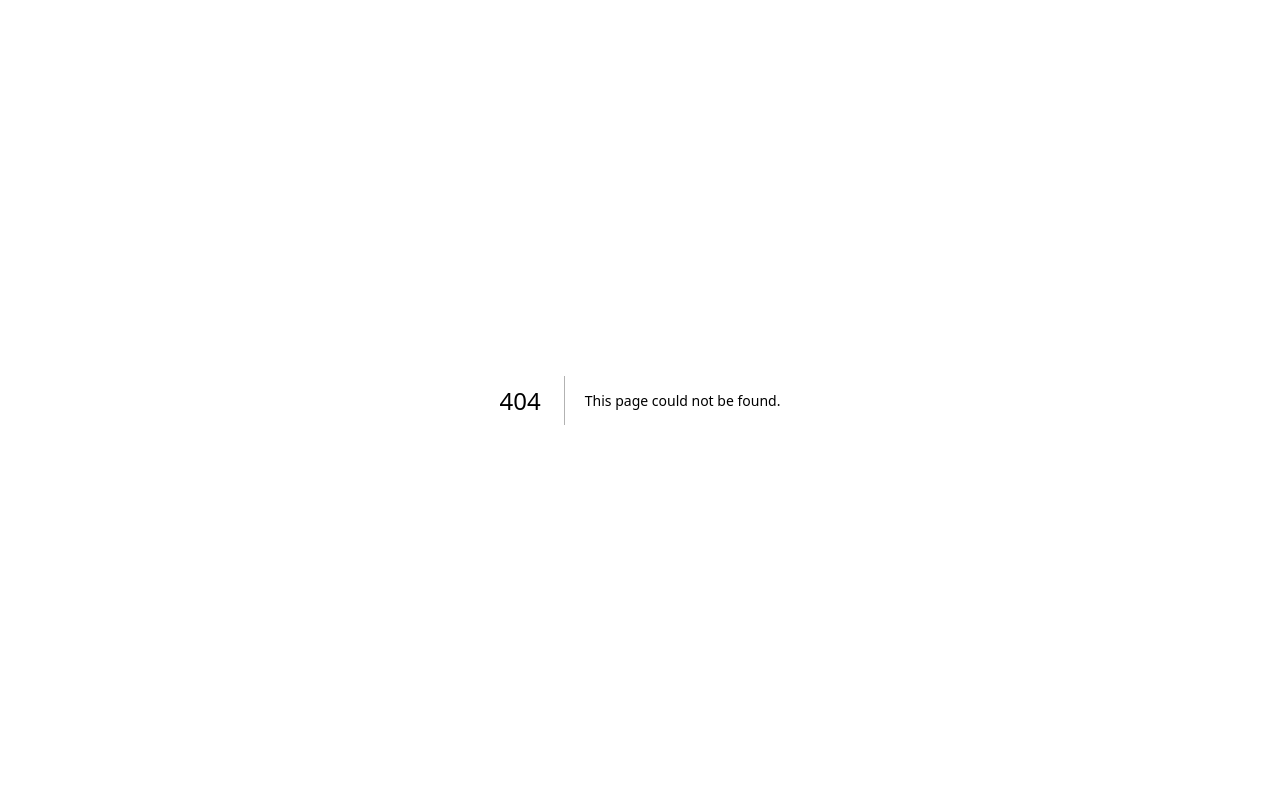
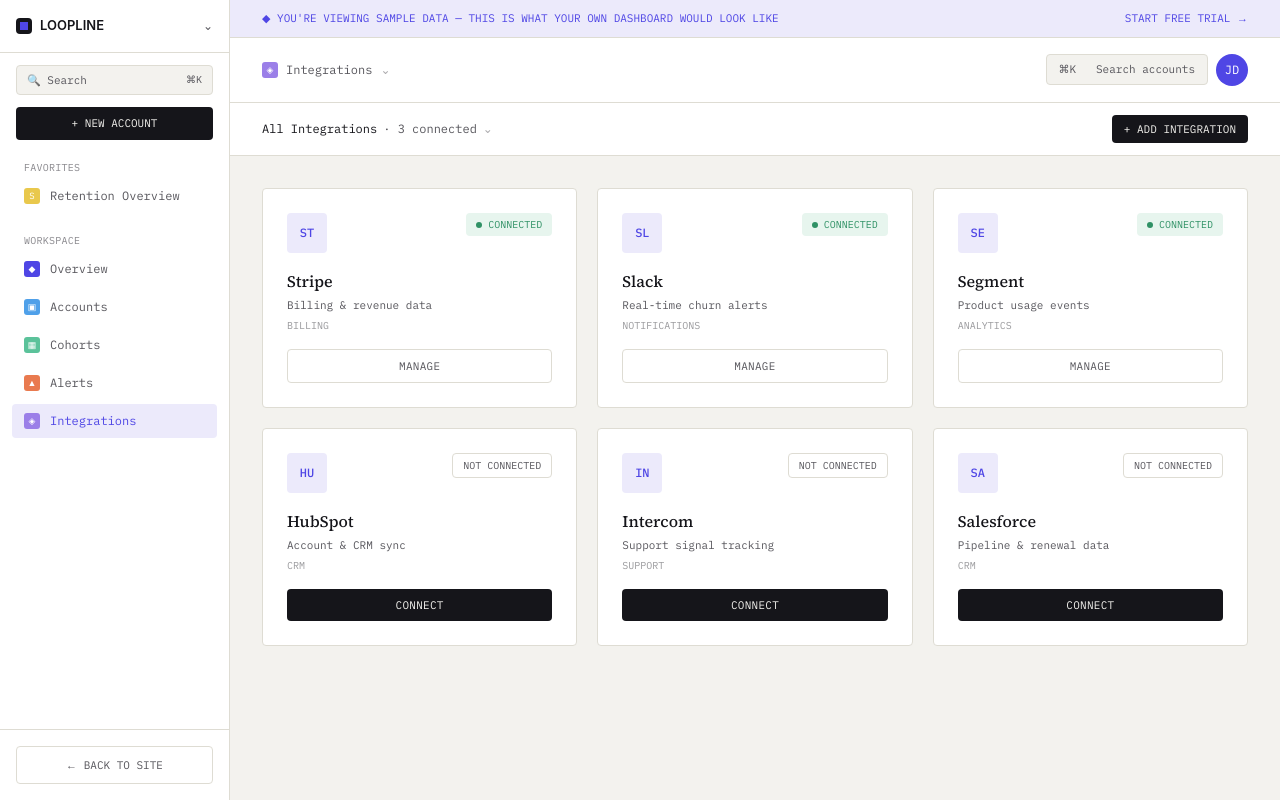
Before and after one commit to accamamuhammad/prota-consulting, a Next.js app: page /dashboard/integrations in a window 1280 px wide. Before the commit this address had no page. Built offline with nearby package versions, Linux system fonts and the light colour scheme.

Commit message:
new dashboard

```diff
--- /dev/null
+++ b/app/dashboard/integrations/page.tsx
@@ -0,0 +1,23 @@
+import Topbar from "@/components/dashboard/Topbar";
+import IntegrationsGrid from "@/components/dashboard/IntegrationsGrid";
+
+export default function IntegrationsPage() {
+  return (
+    <>
+      <Topbar
+        title="Integrations"
+        icon="◈"
+        iconColor="bg-[#9B7FE8]"
+        count="3 connected"
+        rightAction={
+          <button className="rounded-sharp bg-ink px-3 py-1.5 font-mono text-[11px] uppercase text-bg">
+            + Add integration
+          </button>
+        }
+      />
+      <main className="flex-1 overflow-y-auto p-8">
+        <IntegrationsGrid />
+      </main>
+    </>
+  );
+}
--- /dev/null
+++ b/components/dashboard/IntegrationsGrid.tsx
@@ -0,0 +1,69 @@
+"use client";
+
+import { motion } from "motion/react";
+
+type Integration = {
+  name: string;
+  note: string;
+  category: string;
+  status: "connected" | "available";
+};
+
+const INTEGRATIONS: Integration[] = [
+  { name: "Stripe", note: "Billing & revenue data", category: "Billing", status: "connected" },
+  { name: "Slack", note: "Real-time churn alerts", category: "Notifications", status: "connected" },
+  { name: "Segment", note: "Product usage events", category: "Analytics", status: "connected" },
+  { name: "HubSpot", note: "Account & CRM sync", category: "CRM", status: "available" },
+  { name: "Intercom", note: "Support signal tracking", category: "Support", status: "available" },
+  { name: "Salesforce", note: "Pipeline & renewal data", category: "CRM", status: "available" },
+];
+
+export default function IntegrationsGrid() {
+  return (
+    <motion.div
+      initial="hidden"
+      animate="show"
+      transition={{ staggerChildren: 0.06 }}
+      className="grid grid-cols-1 gap-5 sm:grid-cols-2 lg:grid-cols-3"
+    >
+      {INTEGRATIONS.map((integration) => (
+        <motion.div
+          key={integration.name}
+          variants={{ hidden: { opacity: 0, y: 12 }, show: { opacity: 1, y: 0 } }}
+          transition={{ duration: 0.35, ease: "easeOut" }}
+          className="flex flex-col rounded-sharp border border-line bg-white p-6"
+        >
+          <div className="mb-4 flex items-start justify-between">
+            <div className="flex h-10 w-10 items-center justify-center rounded-sharp bg-indigo-soft font-mono text-xs font-medium text-indigo">
+              {integration.name.slice(0, 2).toUpperCase()}
+            </div>
+            {integration.status === "connected" ? (
+              <span className="inline-flex items-center gap-1.5 rounded-sharp bg-[#E7F5EE] px-2.5 py-1 font-mono text-[10px] uppercase text-[#2F9165]">
+                <span className="h-1.5 w-1.5 rounded-full bg-[#2F9165]" />
+                Connected
+              </span>
+            ) : (
+              <span className="rounded-sharp border border-line px-2.5 py-1 font-mono text-[10px] uppercase text-ink-soft">
+                Not connected
+              </span>
+            )}
+          </div>
+
+          <h3 className="mb-1 font-serif text-base font-medium">{integration.name}</h3>
+          <p className="mb-1 font-mono text-[11px] text-ink-soft">{integration.note}</p>
+          <span className="mb-4 font-mono text-[10px] uppercase text-ink-soft/60">{integration.category}</span>
+
+          <button
+            className={`mt-auto rounded-sharp px-4 py-2 font-mono text-[11px] uppercase tracking-wide ${
+              integration.status === "connected"
+                ? "border border-line text-ink-soft hover:bg-bg"
+                : "bg-ink text-bg"
+            }`}
+          >
+            {integration.status === "connected" ? "Manage" : "Connect"}
+          </button>
+        </motion.div>
+      ))}
+    </motion.div>
+  );
+}
```
